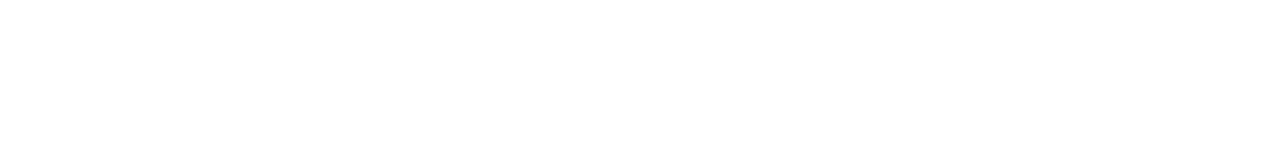
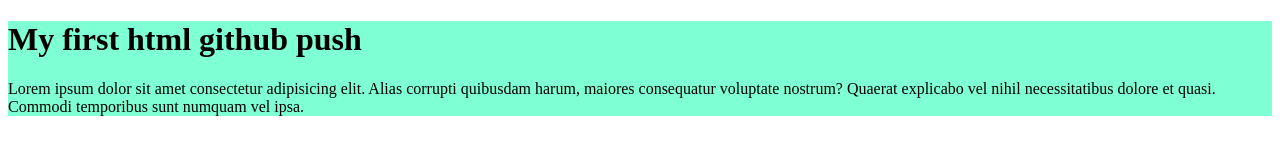
Before and after one commit to anjana-123456/My-first-github-repo, a plain HTML site: page index.html in a window 1280 px wide. Drawn offline with Linux system fonts and the light colour scheme.

Commit message:
my first commit

```diff
--- a/index.html
+++ b/index.html
@@ -6,6 +6,10 @@
     <title>My first github repo</title>
 </head>
 <body>
-
+    <div>
+        <h1>My first html github push</h1>
+        <p>Lorem ipsum dolor sit amet consectetur adipisicing elit. Alias corrupti quibusdam harum, maiores consequatur voluptate nostrum? Quaerat explicabo vel nihil necessitatibus dolore et quasi. Commodi temporibus sunt numquam vel ipsa.</p>
+        <link rel="stylesheet" href="style.css">
+    </div>
 </body>
 </html>
--- /dev/null
+++ b/style.css
@@ -0,0 +1,3 @@
+div{
+    background-color: aquamarine;
+}
```
